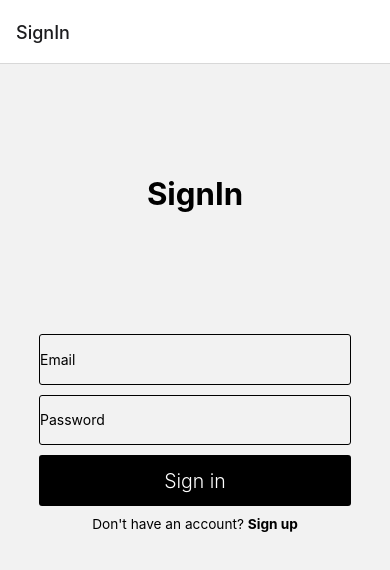
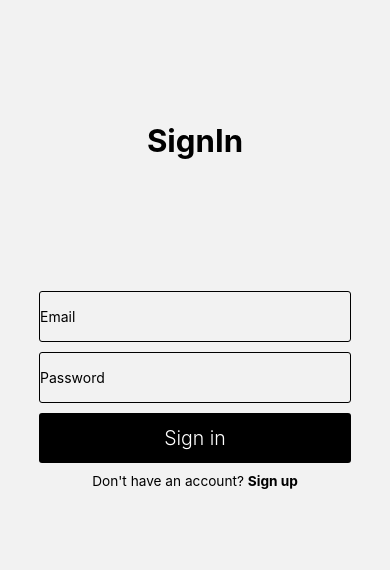
Before and after one commit to Mehmet-Alemdar/movies-mobile, a React Native app: screen /Auth in a window 390 px wide. Shown: the top 570 px of the page. Built offline with nearby package versions, Linux system fonts and the light colour scheme.

Commit message:
Create auth navigator

```diff
--- a/src/auth/Authentication.js
+++ b/src/auth/Authentication.js
@@ -4,8 +4,8 @@ import { createStackNavigator } from '@react-navigation/stack'
 import AsyncStorage from '@react-native-async-storage/async-storage'
 
 import SplashScreen from '../screens/Splash'
-import SignInScreen from '../screens/SignIn'
 import HomeScreen from '../screens/Home'
+import AuthNavigator from '../navigation/Auth'
 
 export const AuthContext = createContext()
 
@@ -90,9 +90,9 @@ const Authentication = () => {
       <NavigationContainer>
         <Stack.Navigator>
           {state.isLoading ? (
-            <Stack.Screen name="Splash" component={SplashScreen} />
+            <Stack.Screen name="Splash" component={SplashScreen} options={{headerShown: false}}/>
           ) : state.userToken == null ? (
-            <Stack.Screen name="SignIn" component={SignInScreen} />
+            <Stack.Screen name="Auth" component={AuthNavigator} options={{headerShown: false}}/>
           ) : (
             <Stack.Screen name="Home" component={HomeScreen} />
           )
--- /dev/null
+++ b/src/navigation/Auth.js
@@ -0,0 +1,18 @@
+import { NavigationContainer } from '@react-navigation/native'
+import { createStackNavigator } from '@react-navigation/stack'
+
+import SignInScreen from '../screens/SignIn'
+import SignUpScreen from '../screens/SignUp'
+
+const Stack = createStackNavigator()
+
+const AuthNavigator = () => {
+  return(
+    <Stack.Navigator>
+      <Stack.Screen name="SignIn" component={SignInScreen} options={{headerShown: false}}/>
+      <Stack.Screen name="SignUp" component={SignUpScreen} options={{headerShown: false}}/>
+    </Stack.Navigator>
+  )
+}
+
+export default AuthNavigator
--- a/src/screens/SignUp.js
+++ b/src/screens/SignUp.js
@@ -8,7 +8,7 @@ import { View,
 
 const { width, height } = Dimensions.get('window')
 
-const SignUp = () => {
+const SignUp = ({ navigation }) => {
   return (
     <SafeAreaView style={{flex: 1}}>
       <View style={styles.container}>
@@ -33,7 +33,7 @@ const SignUp = () => {
           </TouchableOpacity>
           <View style={styles.signInContainer}>
             <Text style={{fontSize: width * 0.035}}>Do you already have an account? </Text>
-            <TouchableOpacity>
+            <TouchableOpacity onPress={() => navigation.navigate('SignIn')}>
               <Text style={styles.signInText({width})}>Sign in</Text>
             </TouchableOpacity>
         </View>
--- a/src/screens/signIn.js
+++ b/src/screens/signIn.js
@@ -1,3 +1,4 @@
+import { useState, useContext } from 'react'
 import { View,
   Text,
   TextInput,
@@ -6,9 +7,16 @@ import { View,
   TouchableOpacity,
   Dimensions } from 'react-native'
 
+import { AuthContext } from '../auth/Authentication'
+
 const { width, height } = Dimensions.get('window')
 
-const SignIn = () => {
+const SignIn = ({ navigation }) => {
+  const [email, setEmail] = useState('')
+  const [password, setPassword] = useState('')
+
+  const { signIn } = useContext(AuthContext)
+
   return (
     <SafeAreaView style={{flex: 1}}>
       <View style={styles.container}>
@@ -18,16 +26,20 @@ const SignIn = () => {
         <View style={styles.formContainer}>
           <TextInput
             placeholder="Email"
-            style={styles.input}/>
+            style={styles.input}
+            onChangeText={setEmail}/>
           <TextInput
             placeholder="Password"
-            style={styles.input}/>
-          <TouchableOpacity style={styles.button}>
+            style={styles.input}
+            onChangeText={setPassword}/>
+          <TouchableOpacity
+            style={styles.button}
+            onPress={() => signIn({ email, password, token: 'testtoken' })}>
             <Text style={styles.buttonText({width})}>Sign in</Text>
           </TouchableOpacity>
           <View style={styles.signUpContainer}>
             <Text style={{fontSize: width * 0.035}}>Don't have an account? </Text>
-            <TouchableOpacity>
+            <TouchableOpacity onPress={() => navigation.navigate("SignUp")}>
               <Text style={styles.signUpText({width})}>Sign up</Text>
             </TouchableOpacity>
           </View>
```
